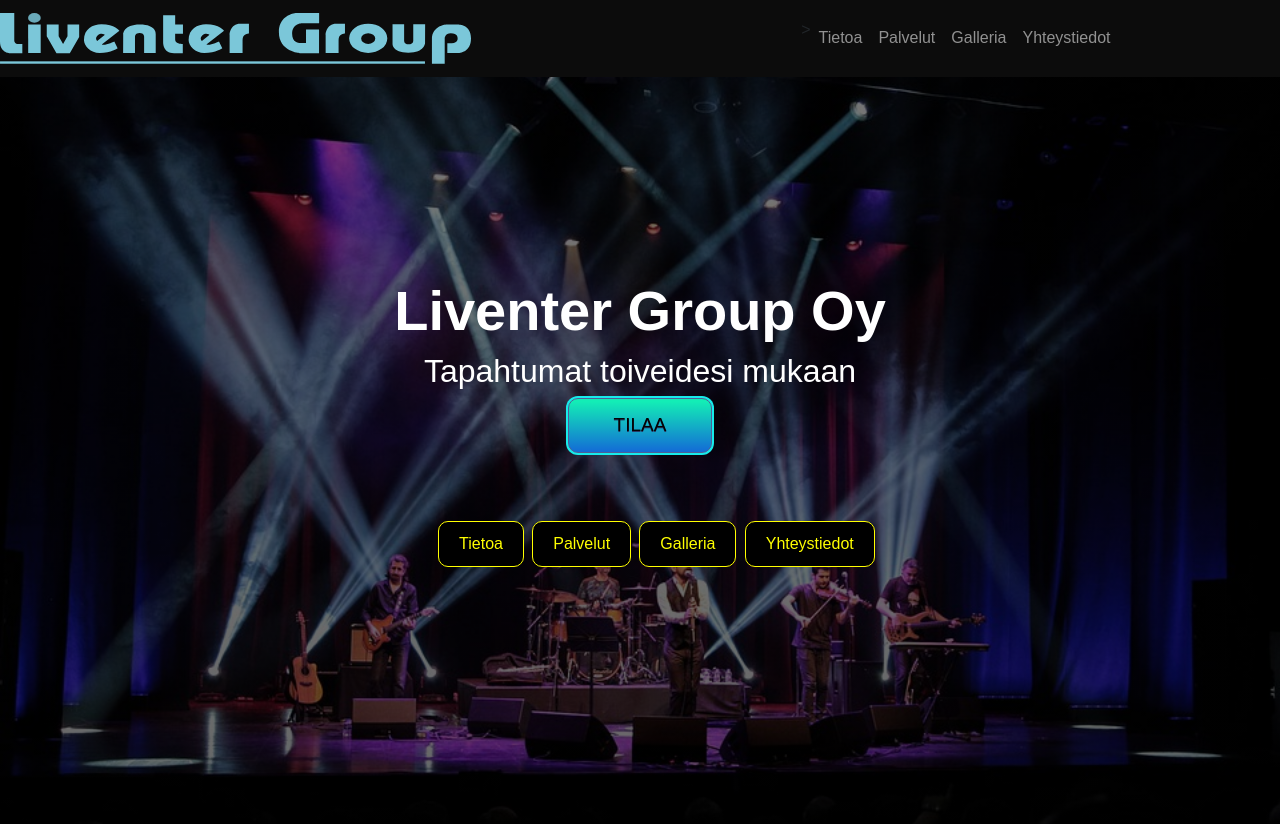
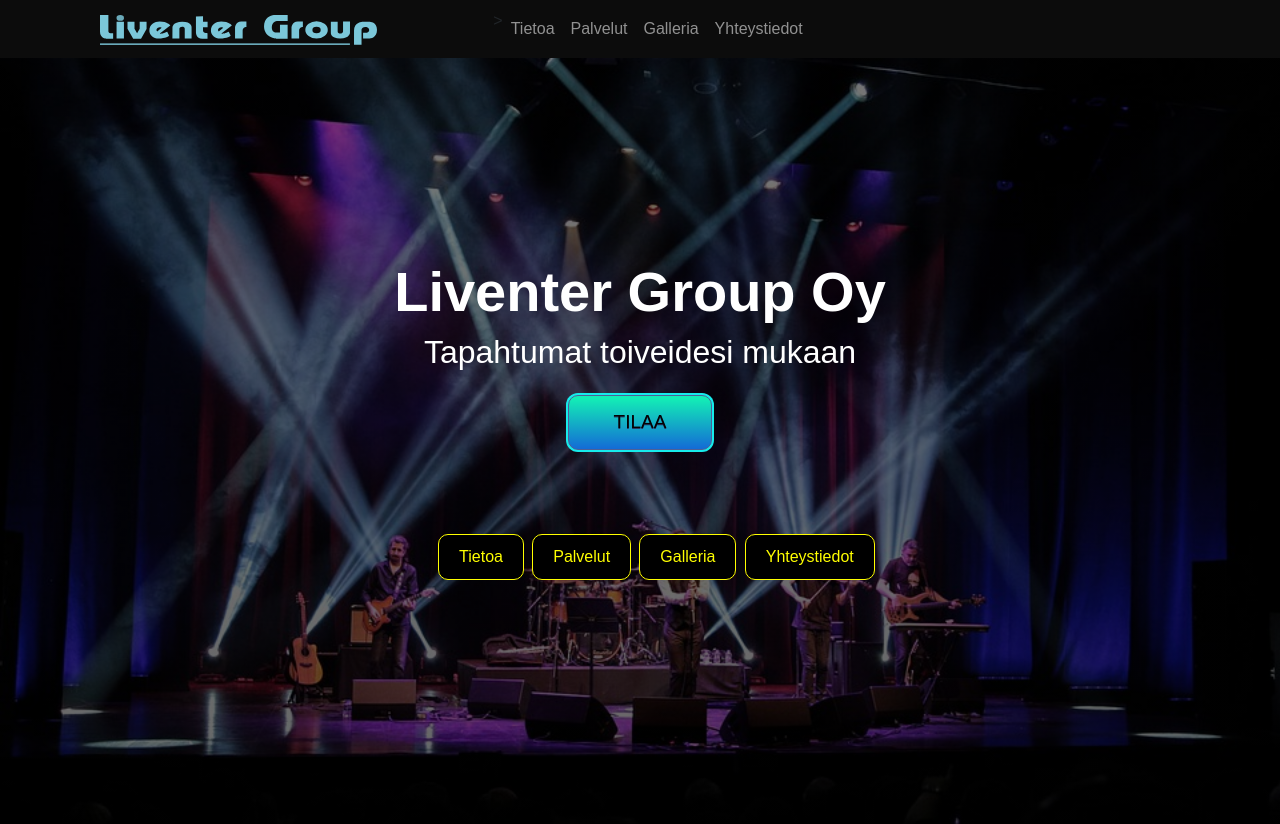
Before and after one commit to JoKivi/PagesForBiz, a PHP site: page / in a window 1280 px wide. Shown: the top 824 px of the page. Run offline with PHP 8.4, Linux system fonts and the light colour scheme.

Commit message:
correcting mistakes

```diff
--- a/css/styles.css
+++ b/css/styles.css
@@ -1,36 +1,51 @@
 /* Yleinen */
-
 html,
 body {
   padding: 0;
   margin: 0;
   font-family: Arial, Helvetica, sans-serif;
 }
-
 /* Navbar */
 .navbar {
   background-color: rgb(12, 12, 12);
 }
-
-.navbar-toggler-icon {
-  white-space: nowrap;
+.nav-item {
+  display: flex;
+  gap: 0.5rem;
 }
-
+a {
+  flex: 1;
+  color: #fff;
+  padding: 0.5rem;
+  text-align: center;
+  text-decoration: none;
+  transition: all 0.5s ease-out;
+}
+a:hover,
+a:focus {
+  background-color: #fff;
+  color: #000000;
+}
 .header .logo {
   height: auto;
   width: 60%;
 }
-
-
 /* Hero section */
-
+.fade-zoom-in {
+  opacity: 0;
+  transform: scale(0);
+  transition: opacity 1s, transform 1s;
+}
+.fade-zoom-in.animate {
+  opacity: 1;
+  transform: scale(1);
+}
 .hero {
   box-sizing: border-box;
   position: relative;
   width: 100vw;
   height: 100vh;
 }
-
 .hero::before {
   content: "";
   position: absolute;
@@ -43,7 +58,6 @@ body {
   background-size: cover;
   background-position: center center;
 }
-
 .hero-text {
   display: flex;
   flex-direction: column;
@@ -52,17 +66,13 @@ body {
   justify-content: center;
   color: white;
   padding-top: 25vh;
-
 }
-
 .hero-text h1 {
   font-size: 56px;
   font-weight: 800;
 }
-
-
-
 .hero-button {
+  margin-top: 1rem;
   box-shadow: 0px 0px 0px 2px #17ebeb;
   background: linear-gradient(to bottom, #13edb6 5%, #136bd6 100%);
   background-color: #13edb6;
@@ -73,27 +83,17 @@ body {
   color: #030303;
   font-size: 19px;
   padding: 12px 45px;
-  text-decoration: none;
   text-shadow: 0px 1px 0px #283966;
 }
-
 .hero-button:hover {
   background: linear-gradient(to bottom, #136bd6 5%, #13edb6 100%);
   background-color: #136bd6;
 }
-
-.hero-button:active {
-  position: relative;
-  top: 1px;
-}
-
 .hero-links {
   display: flex;
-  justify-content: center;
-  justify-content: space-between;
-  margin-top: 5vw;
+  justify-content: space-evenly;
+  margin-top: 5rem;
 }
-
 .hero-link {
   display: inline-block;
   margin: 1%;
@@ -104,29 +104,13 @@ body {
   border-radius: 10px;
   background-color: #000000;
   color: #ffff00;
-  text-decoration: none;
   text-align: center;
 }
-
 .hero-link:hover {
   background-color: #948606;
   color: #000000;
 }
-
-
 /* Main */
-
-.fade-zoom-in {
-  opacity: 0;
-  transform: scale(0);
-  transition: opacity 1s, transform 1s;
-}
-
-.fade-zoom-in.animate {
-  opacity: 1;
-  transform: scale(1);
-}
-
 .about {
   box-sizing: border-box;
   position: relative;
@@ -134,22 +118,18 @@ body {
   height: 70vh;
   padding-top: 10vh;
 }
-
 .about .row {
   display: flex;
   align-items: center;
   justify-content: center;
 }
-
 .about .image {
   flex-basis: 50%;
 }
-
 .about img {
   max-width: 100%;
   height: auto;
 }
-
 .about-text {
   display: flex;
   flex-direction: column;
@@ -157,74 +137,66 @@ body {
   align-items: center;
   justify-content: center;
 }
-
 .fade-in-text {
   opacity: 0;
   transition: opacity 1s ease-in-out;
 }
-
 /* Large size */
 @media screen and (max-width: 991px) {
-
   h1,
   h2,
   h3 {
     justify-content: center;
     white-space: nowrap;
   }
-
   .about {
     width: 100vw;
     height: 80vh;
     padding-top: 7vh;
   }
-
   .about .image {
     flex-basis: 80%;
     order: -1;
     padding-bottom: 4%;
   }
 }
-
 /* Medium size and smaller */
 @media screen and (max-width: 767px) {
-
   h1,
   h2,
   h3 {
     justify-content: center;
     white-space: nowrap;
   }
-
+  .hero-links{
+    font-size: 100%;
+  }
+  .hero-link {
+    padding: 2%;
+  }
   .hero-text h1 {
     font-size: 8vw;
   }
-
   h2 {
     font-size: 6vw;
   }
-
   h3 {
     font-size: 4vw;
   }
-
   .hero-button {
     width: 100%;
     max-width: 80%;
     height: auto;
     text-align: center;
   }
-
   .about-text h3 {
     font-size: 4vw;
   }
-
   .about-text {
     font-size: 3vw;
     padding: 0.5em;
     text-align: center;
   }
-
   .about .image {
     flex-basis: 80%;
     order: -1;
```
